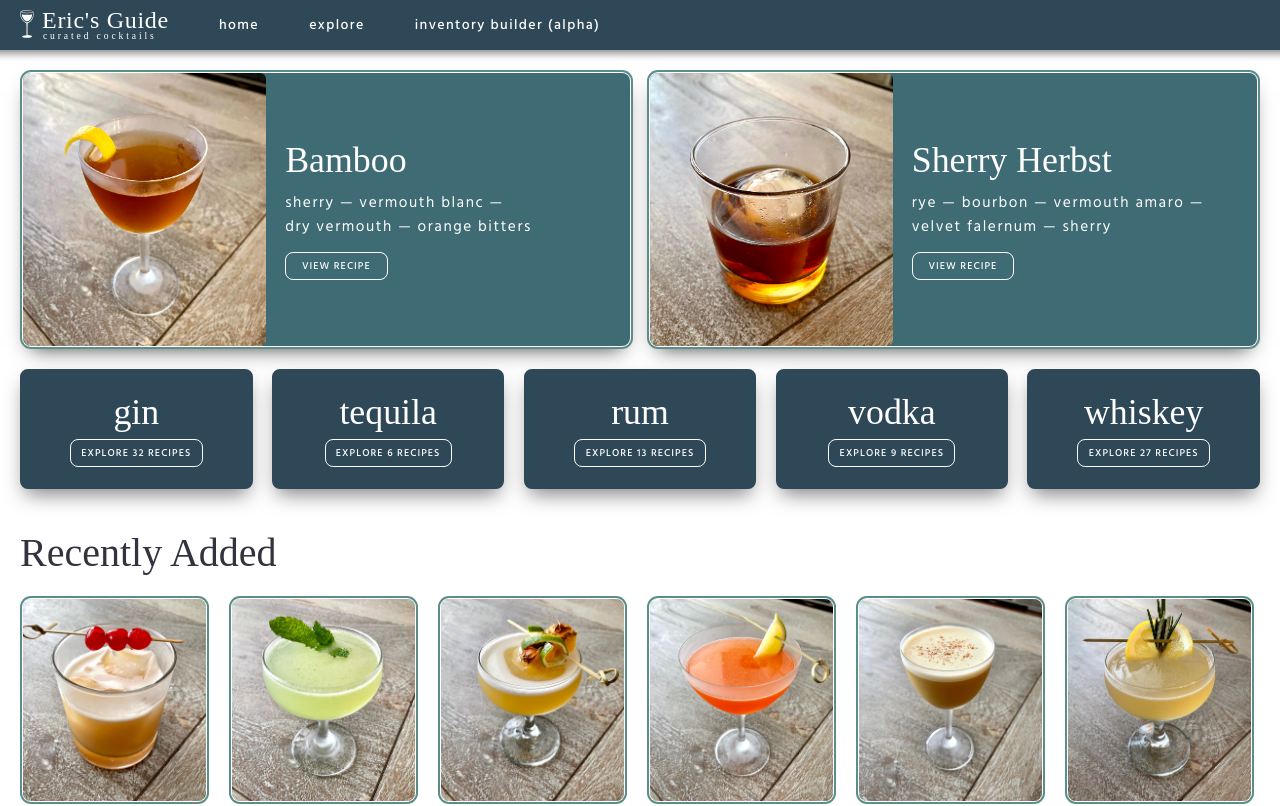
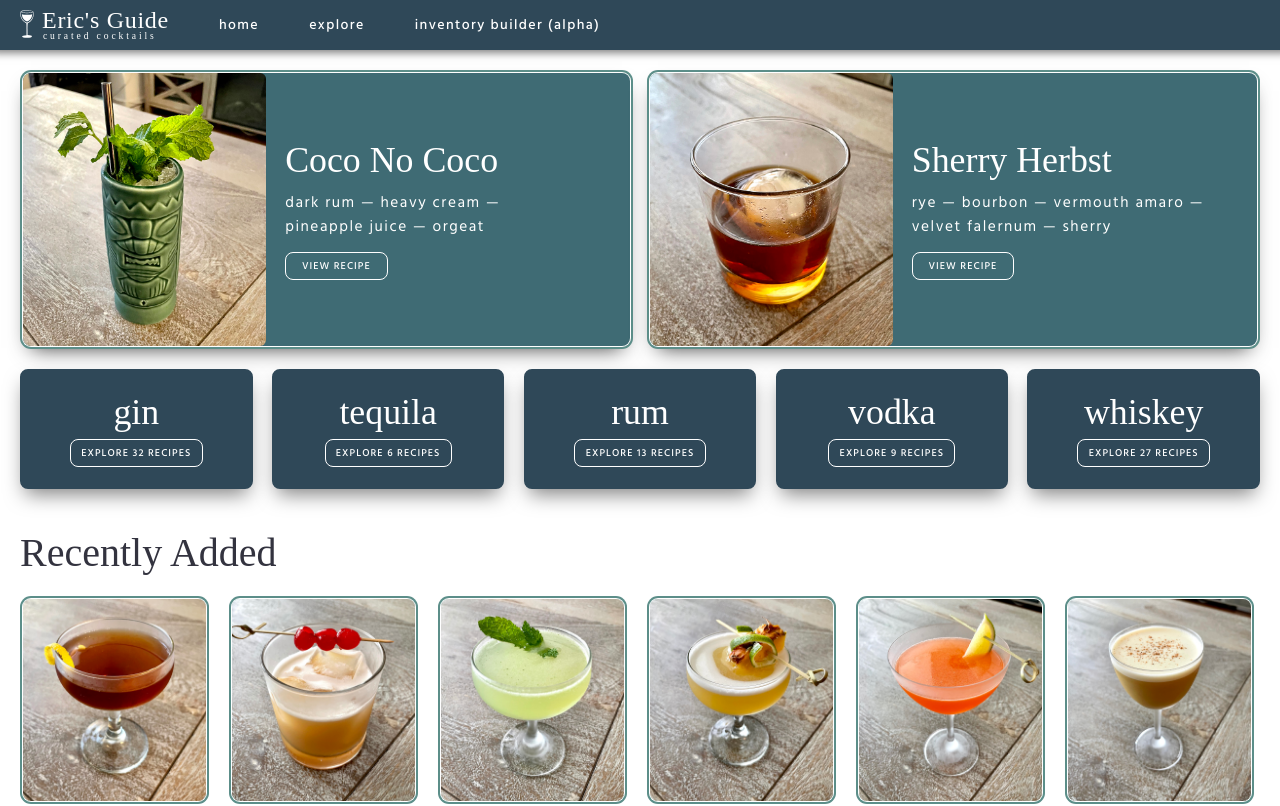
Before and after one commit to ericdouglaspratt/cocktails, a React (Create React App) app: page / in a window 1280 px wide. Shown: the top 806 px of the page. Built offline with nearby package versions, Linux system fonts and the light colour scheme; a web font is replaced by a local one.

Commit message:
added Coco No Coco and Mckinley's Delight

```diff
--- a/src/Home.js
+++ b/src/Home.js
@@ -14,15 +14,15 @@ const Home = ({ recipes, recipeTagMap }) => {
   const breakpoint = useBreakpoint();
 
   const featuredRecipeIds = [
-    'bamboo',
+    'coco-no-coco',
     'sherry-herbst'
   ];
 
   const classics = recipes.list.filter(recipe => recipe.isCoreDrink);
   // const exclusives = getRecipes(['thunderball', 'the-andy-special'], recipes);
   // const fresh = getRecipes(['gin-smash', 'whiskey-smash'], recipes);
-  const recentlyAdded = getRecipes(['amaretto-sour', 'southside', 'prestige', 'naked-and-famous', 'sherry-flip', 'court-royale'], recipes);
-  const seaportCollection = getRecipes(['laissez-faire', 'maximilian-affair', 'fort-point', 'casino-royale', 'mission-of-burma'], recipes);
+  const recentlyAdded = getRecipes(['mckinleys-delight', 'amaretto-sour', 'southside', 'prestige', 'naked-and-famous', 'sherry-flip'], recipes);
+  const seaportCollection = getRecipes(['coco-no-coco', 'laissez-faire', 'maximilian-affair', 'fort-point', 'casino-royale', 'mission-of-burma'], recipes);
   // const smooth = getRecipes(['diffords-old-fashioned'], recipes);
 
   return (
--- a/src/data/recipes.js
+++ b/src/data/recipes.js
@@ -2828,10 +2828,10 @@ export default [
   },
   {
     name: 'McKinley\'s Delight',
+    image: 'images/mckinleys-delight.jpg',
     instructions: 'Stir with ice and strain into a chilled coupe glass. Garnish with lemon twist.',
     method: METHODS.STIR,
     source: 'https://www.diffordsguide.com/cocktails/recipe/7653/mckinleys-delight',
-    inHoldingPen: true,
     ingredients: [
       {
         amount: 1.5,
@@ -3466,10 +3466,10 @@ export default [
   },
   {
     name: 'Coco No Coco',
+    image: 'images/coco-no-coco.jpg',
     instructions: 'Shake with ice and strain into a tiki mug filled with crushed ice. Garnish with a large mint sprig and freshly-grated nutmeg.',
     method: METHODS.SHAKE,
     source: 'https://punchdrink.com/recipes/coco-no-coco/',
-    inHoldingPen: true,
     ingredients: [
       {
         amount: 1.5,
```
Also changed, not shown: public/images/coco-no-coco.jpg (added), public/images/mckinleys-delight.jpg (added).
